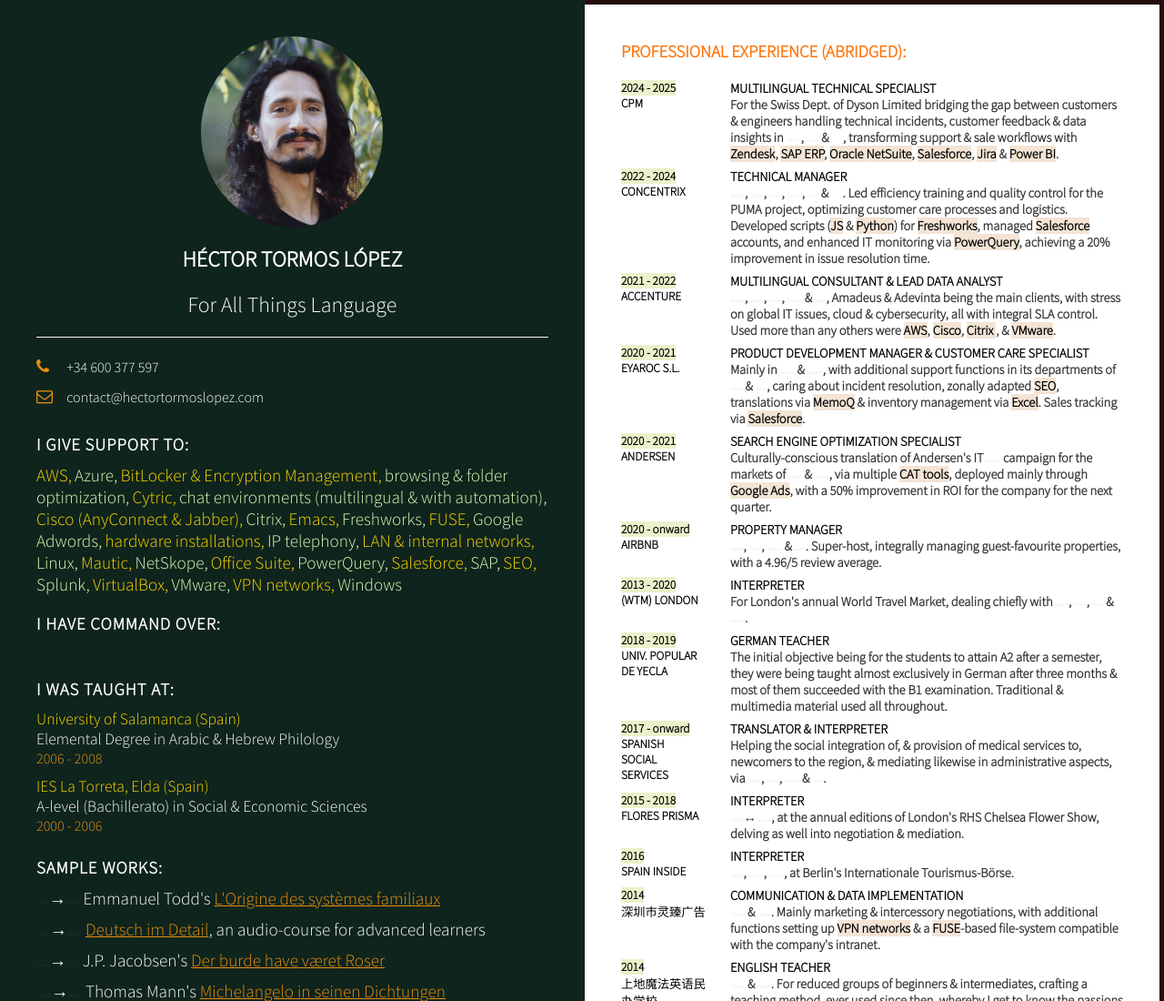
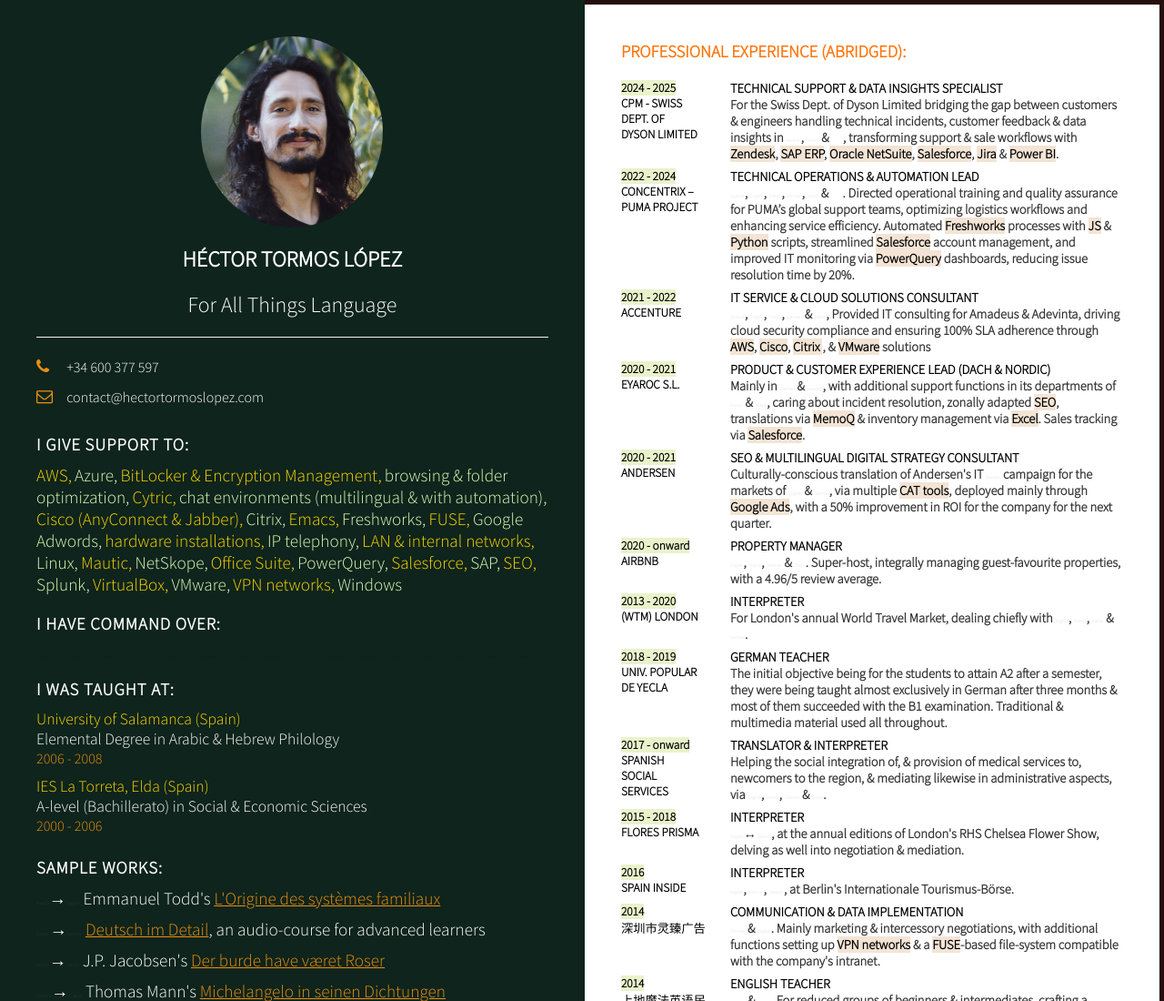
Before and after one commit to YaninaTL/Resume-1st-project, a plain HTML site: page index.html in a window 1280 px wide. Shown: the top 1100 px of the page at 91% size. Drawn offline with Linux system fonts and the light colour scheme; some icons are missing.

Commit message:
info updated

```diff
--- a/index.html
+++ b/index.html
@@ -116,10 +116,11 @@ Adwords,</li>
 <div class="box">
     <div class="years">
         <h5><mark>2024 - 2025</mark></h5>
-        <h5>CPM</h5>
+        <h5>CPM - Swiss Dept.
+             of <br>Dyson Limited</h5>
     </div>
     <div class="text">
-        <h4>MULTILINGUAL TECHNICAL SPECIALIST</h4>
+        <h4>Technical Support & Data Insights Specialist</h4>
         <p> For the Swiss Dept. of Dyson Limited bridging the gap between customers & engineers handling technical incidents, customer feedback & data insights in <span class="fi fi-de"><span class="text-span">German</span></span>, <span class="fi fi-fr"><span class="text-span">French</span></span> & <span class="fi fi-it"><span class="text-span"><span class="text-span">Italian</span></span></span>, transforming support & sale workflows with <mark class="blue">Zendesk</mark>, <mark class="blue">SAP ERP</mark>, <mark class="blue">Oracle NetSuite</mark>, <mark class="blue">Salesforce</mark>, <mark class="blue">Jira</mark> & <mark class="blue">Power BI</mark>.
  </p>
     </div>
@@ -127,11 +128,11 @@ Adwords,</li>
         <div class="box">
     <div class="years">
         <h5><mark>2022 - 2024</mark></h5>
-        <h5>CONCENTRIX</h5>
+        <h5>CONCENTRIX – PUMA Project</h5>
     </div>
     <div class="text">
-        <h4>TECHNICAL MANAGER</h4>
-        <p><span class="fi fi-es"><span class="text-span">Spanish</span></span>, <span class="fi fi-gb"><span class="text-span">English</span></span>, <span class="fi fi-fr"><span class="text-span">French</span></span>, <span class="fi fi-de"><span class="text-span">German</span></span>, <span class="fi fi-nl"><span class="text-span">Dutch</span></span> & <span class="fi fi-it"><span class="text-span"><span class="text-span">Italian</span></span></span>. Led efficiency training and quality control for the PUMA project, optimizing customer care processes and logistics. Developed scripts (<mark class="blue">JS</mark> & <mark class="blue">Python</mark>) for <mark class="blue">Freshworks</mark>, managed <mark class="blue">Salesforce</mark> accounts, and enhanced IT monitoring via <mark class="blue">PowerQuery</mark>, achieving a 20% improvement in issue resolution time.</p>
+        <h4>Technical Operations & Automation Lead</h4>
+        <p><span class="fi fi-es"><span class="text-span">Spanish</span></span>, <span class="fi fi-gb"><span class="text-span">English</span></span>, <span class="fi fi-fr"><span class="text-span">French</span></span>, <span class="fi fi-de"><span class="text-span">German</span></span>, <span class="fi fi-nl"><span class="text-span">Dutch</span></span> & <span class="fi fi-it"><span class="text-span"><span class="text-span">Italian</span></span></span>. Directed operational training and quality assurance for PUMA’s global support teams, optimizing logistics workflows and enhancing service efficiency. Automated <mark class="blue">Freshworks</mark> processes with <mark class="blue">JS</mark> & <mark class="blue">Python</mark> scripts, streamlined <mark class="blue">Salesforce</mark> account management, and improved IT monitoring via <mark class="blue">PowerQuery</mark> dashboards, reducing issue resolution time by 20%.</p>
     </div>
     </div>
 
@@ -141,8 +142,8 @@ Adwords,</li>
         <h5>Accenture</h5>
     </div>
     <div class="text">
-        <h4>Multilingual Consultant & Lead data analyst</h4>
-        <p><span class="fi fi-es"><span class="text-span">Spanish</span></span>, <span class="fi fi-gb"><span class="text-span">English</span></span>, <span class="fi fi-fr"><span class="text-span">French</span></span>, <span class="fi fi-de"><span class="text-span">German</span></span> & <span class="fi fi-it"><span class="text-span">Italian</span></span>, Amadeus & Adevinta being the main clients, with stress on global IT issues, cloud & cybersecurity, all with integral SLA control. Used more than any others were <mark class="blue">AWS</mark>, <mark class="blue">Cisco</mark>, <mark class="blue">Citrix </mark>, & <mark class="blue">VMware</mark>.</p>
+        <h4>IT Service & Cloud Solutions Consultant</h4>
+        <p><span class="fi fi-es"><span class="text-span">Spanish</span></span>, <span class="fi fi-gb"><span class="text-span">English</span></span>, <span class="fi fi-fr"><span class="text-span">French</span></span>, <span class="fi fi-de"><span class="text-span">German</span></span> & <span class="fi fi-it"><span class="text-span">Italian</span></span>, Provided IT consulting for Amadeus & Adevinta, driving cloud security compliance and ensuring 100% SLA adherence through <mark class="blue">AWS</mark>, <mark class="blue">Cisco</mark>, <mark class="blue">Citrix </mark>, & <mark class="blue">VMware</mark> solutions</p>
     </div>
     </div>
 
@@ -152,7 +153,7 @@ Adwords,</li>
         <h5>Eyaroc S.L.</h5>
     </div>
     <div class="text">
-        <h4>Product development manager & customer care specialist</h4>
+        <h4>Product & Customer Experience Lead (DACH & Nordic)</h4>
         <p>Mainly in <span class="fi fi-de"><span class="text-span">German</span></span> & <span class="fi fi-se"><span class="text-span">Swedish</span></span>, with additional support functions in its departments of <span class="fi fi-fr"><span class="text-span">French</span></span> & <span class="fi fi-it"><span class="text-span">Italian</span></span></mark>, caring about incident resolution, zonally adapted <mark class="blue">SEO</mark>, translations via <mark class="blue">MemoQ</mark> & inventory management via <mark class="blue">Excel</mark>. Sales tracking via <mark class="blue">Salesforce</mark>.</p>
     </div>
     </div>
@@ -164,7 +165,7 @@ Adwords,</li>
     </div>
     <div class="text">
         <h4>
-Search Engine Optimization Specialist</h4>
+SEO & Multilingual Digital Strategy Consultant</h4>
         <p>Culturally-conscious translation of Andersen's IT <span class="fi fi-ru"><span class="text-span">Russian</span></span> campaign for the markets of <span class="fi fi-gb"><span class="text-span">English</span></span> & <span class="fi fi-de"><span class="text-span">German</span></span>, via multiple <mark class="blue">CAT tools</mark>, deployed mainly through <mark class="blue">Google Ads</mark>, with a 50% improvement in ROI for the company for the next quarter.</p>
     </div>
 </div>
```
